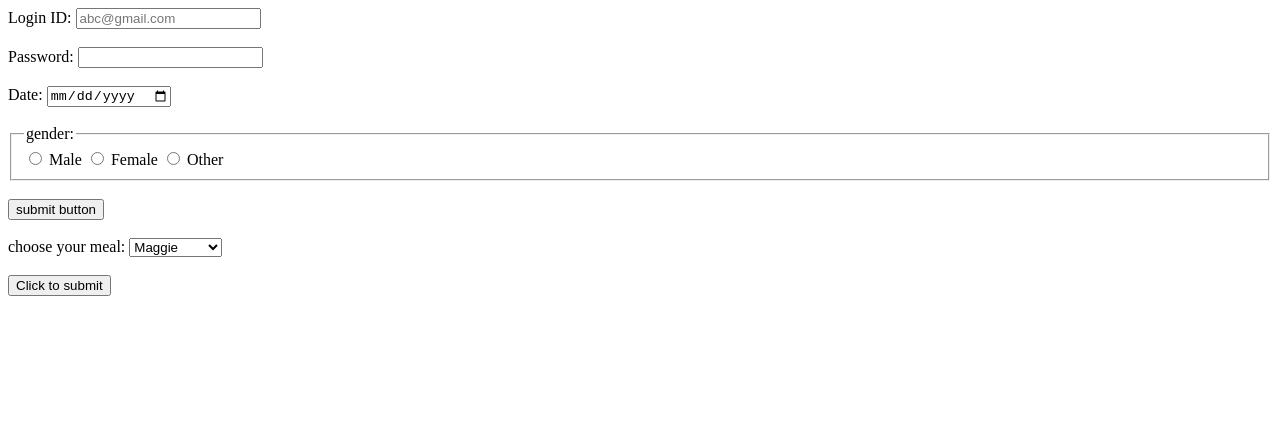
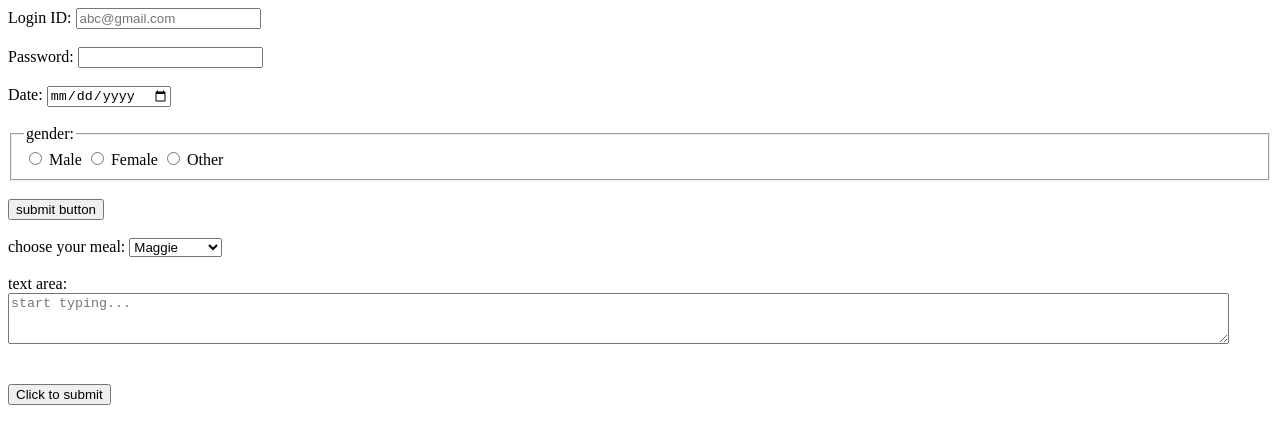
Before and after one commit to janvi7414/web_dev_html, a plain HTML site: page form_tag.html in a window 1280 px wide. Drawn offline with Linux system fonts and the light colour scheme.

Commit message:
few new form attributes

```diff
--- a/form_tag.html
+++ b/form_tag.html
@@ -38,6 +38,12 @@
     <option  value="french fries">French fries</option>
     <option  value="burger">Burger</option>
 </select><!--to create dropdown -->
+
+    <br/>
+    <br/>
+    <label for="text_area">text area: </label><br/>
+    <textarea name="text_area1" id="text_area" cols="150" rows="3" placeholder="start typing..."></textarea>
+    </br>
     <br/>
     <br/>
     <input type="submit" value="Click to submit">
```
